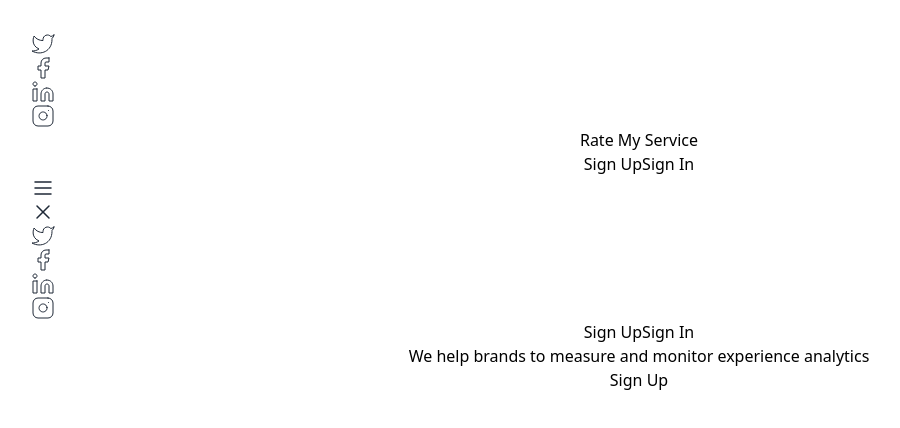
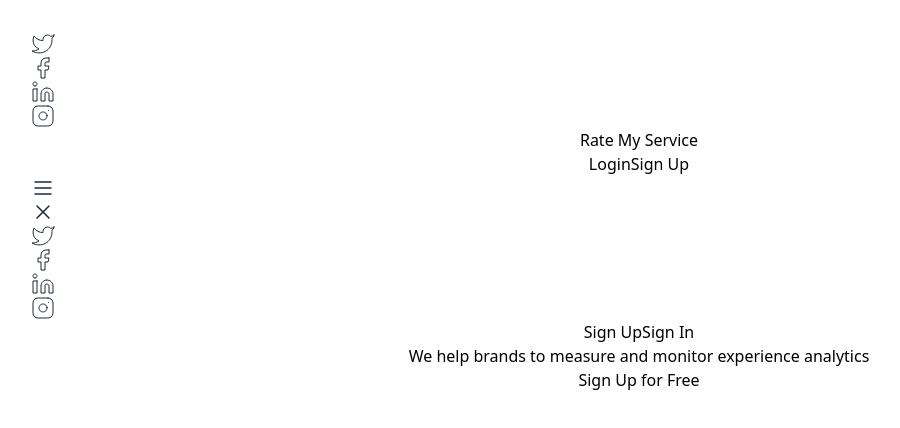
Before and after one commit to Emmanuel687/Rate-My-Service--Solo, a React (Vite) app: page / in a window 1280 px wide. Shown: the top 428 px of the page, without its empty margins (1-901 px from the left). Built offline with nearby package versions, Linux system fonts and the light colour scheme.

Commit message:
Dev:-Changed landing page detail

```diff
--- a/src/components/landingPage/LandingPage.jsx
+++ b/src/components/landingPage/LandingPage.jsx
@@ -9,7 +9,7 @@ export default function index() {
                             <h2> We help brands to measure and monitor experience analytics</h2>
                         </div>
                         <div className="flex justify-center items-center mt-16">
-                            <button className="focus:outline-none focus:ring-2 focus:ring-offset-2 focus:ring-indigo-800 hover:opacity-90 w-48 h-12 text-lg text-white bg-gradient-to-l from-indigo-600 to-indigo-700 rounded">Sign Up </button>
+                            <button className="focus:outline-none focus:ring-2 focus:ring-offset-2 focus:ring-indigo-800 hover:opacity-90 w-48 h-12 text-lg text-white bg-gradient-to-l from-indigo-600 to-indigo-700 rounded">Sign Up for Free </button>
                         </div>
                     </div>
                 </section>
--- a/src/components/navigation/Header.jsx
+++ b/src/components/navigation/Header.jsx
@@ -31,8 +31,8 @@ const Header = () => {
                 <h1 className=" font-normal text-2xl leading-6 text-gray-800">Rate My Service</h1>
             </div>
             <div className="hidden sm:flex flex-row space-x-4">
-                <button className="rounded-md flex space-x-2 w-24 h-10 font-normal text-sm leading-3 text-indigo-700 bg-white border border-indigo-700 focus:outline-none focus:bg-gray-200 hover:bg-gray-200 duration-150 justify-center items-center">Sign Up</button>
-                <button className="rounded-md flex space-x-2 w-24 h-10 font-normal text-sm leading-3 text-white bg-indigo-700 focus:outline-none focus:ring-2 focus:ring-offset-2 focus:ring-indigo-700 focus:bg-indigo-600 hover:bg-indigo-600 duration-150 justify-center items-center">Sign In</button>
+                <button className="rounded-md flex space-x-2 w-24 h-10 font-normal text-sm leading-3 text-indigo-700 bg-white border border-indigo-700 focus:outline-none focus:bg-gray-200 hover:bg-gray-200 duration-150 justify-center items-center">Login</button>
+                <button className="rounded-md flex space-x-2 w-24 h-10 font-normal text-sm leading-3 text-white bg-indigo-700 focus:outline-none focus:ring-2 focus:ring-offset-2 focus:ring-indigo-700 focus:bg-indigo-600 hover:bg-indigo-600 duration-150 justify-center items-center">Sign Up</button>
             </div>
             {/* Burger Icon */}
             <div id="bgIcon" onClick={()=>setshow(!show)} className={`focus:outline-none focus:ring-2 focus:ring-offset-2 focus:ring-gray-800  justify-center items-center sm:hidden cursor-pointer`}>
```
